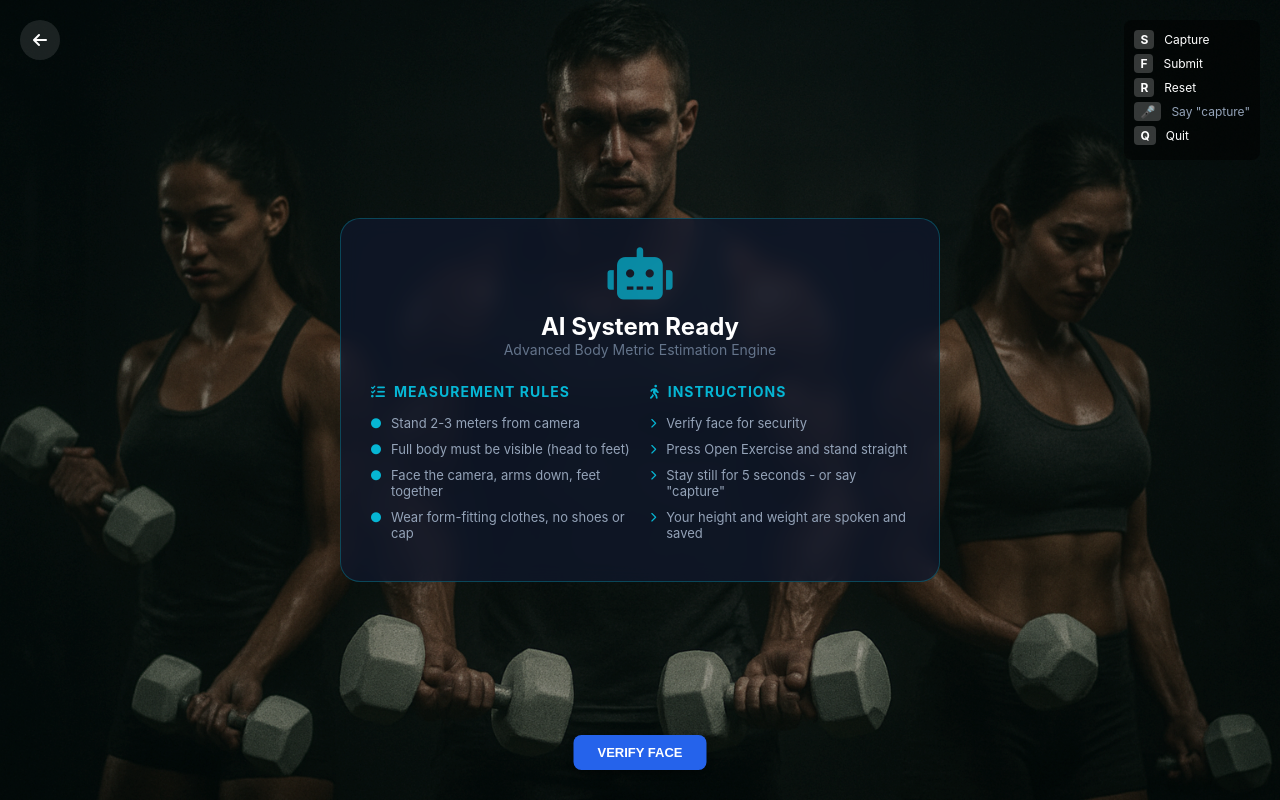
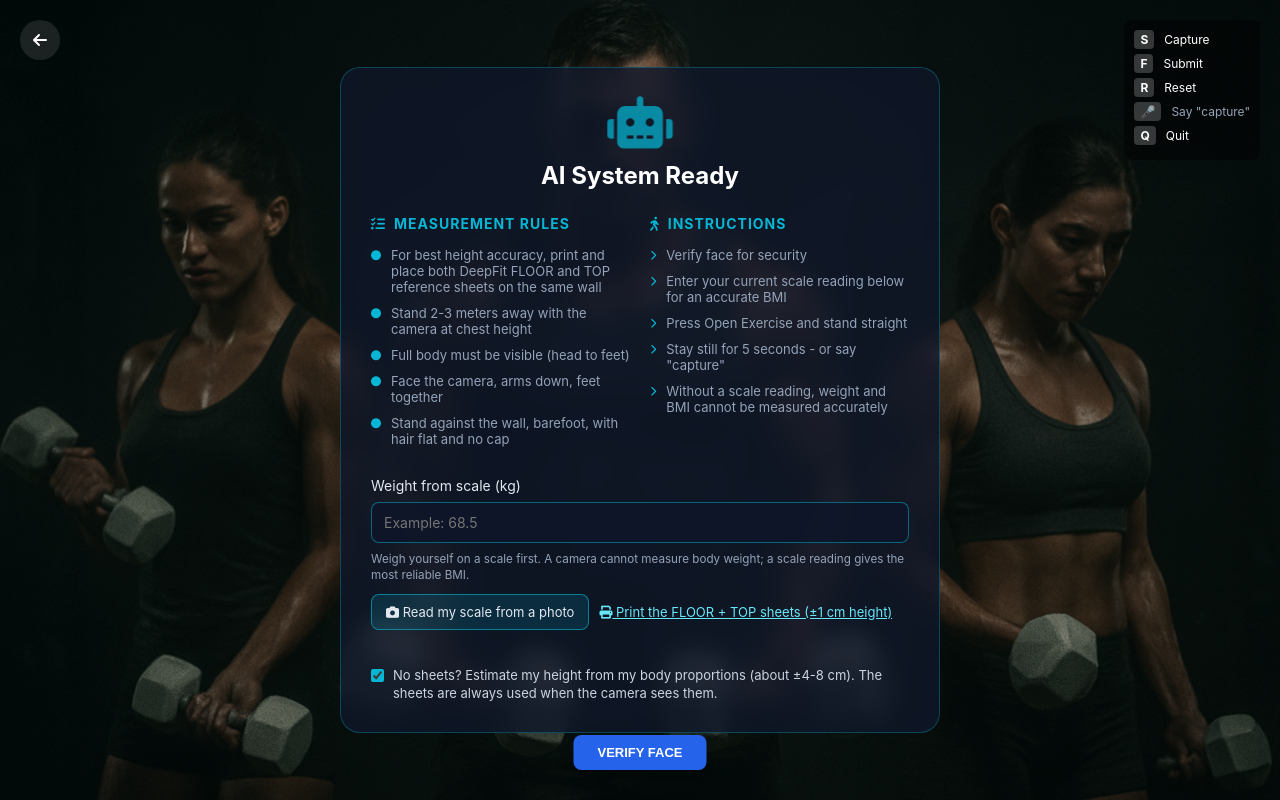
Before and after one commit to SomeswararaoTellakula/DeepFit-Optimized, a Flask app: page /height in a window 1280 px wide. Run offline with Flask 2, Linux system fonts and the light colour scheme; the visitor is signed in with stand-in values (Sample User, id 1); some libraries are stand-ins or nearby versions.

Commit message:
Improve height and weight measurement flow
Co-authored-by: Copilot <223556219+Copilot@users.noreply.github.com>

```diff
--- a/SIH_FinalApp 2/SIH-7/HeightAndWeightCalculator/app.py
+++ b/SIH_FinalApp 2/SIH-7/HeightAndWeightCalculator/app.py
@@ -952,6 +952,24 @@ def _pct_or_none(v):
     return x / 100 if x > 1 else x
 
 
+def _measurement_number(value, minimum, maximum):
+    try:
+        number = float(str(value))
+        return number if np.isfinite(number) and minimum <= number <= maximum else None
+    except (TypeError, ValueError):
+        return None
+
+
+def _bmi_for_measurement(height_cm, weight_kg, stored_bmi=None):
+    """Recalculate BMI from valid saved height and weight; use a stored value only when needed."""
+    height = _measurement_number(height_cm, 100, 230)
+    weight = _measurement_number(weight_kg, 10, 250)
+    if height is not None and weight is not None:
+        return round(weight / (height / 100) ** 2, 1)
+    bmi = _measurement_number(stored_bmi, 0.01, float('inf'))
+    return round(bmi, 1) if bmi is not None else None
+
+
 @app.route('/api/get_latest_measurement')
 def get_latest_measurement():
     """API endpoint to get the latest measurement data"""
@@ -981,13 +999,15 @@ def get_latest_measurement():
 
         if final_estimate:
             print(f"Found final estimate: {final_estimate}")
+            height_cm = _measurement_number(final_estimate.get('final_height_cm') or final_estimate.get('height_cm'), 100, 230)
+            weight_kg = _measurement_number(final_estimate.get('final_weight_kg') or final_estimate.get('weight_kg'), 10, 250)
             # Return final estimate data
             return jsonify({
                 'success': True,
                 'data': {
-                    'final_height_cm': final_estimate.get('final_height_cm'),
-                    'final_weight_kg': final_estimate.get('final_weight_kg'),
-                    'bmi': final_estimate.get('bmi'),
+                    'final_height_cm': height_cm,
+                    'final_weight_kg': weight_kg,
+                    'bmi': _bmi_for_measurement(height_cm, weight_kg, final_estimate.get('bmi')),
                     'bmi_category': final_estimate.get('bmi_category'),
                     'bmi_estimated': bool(final_estimate.get('bmi_estimated')),
                     'height_uncertainty': final_estimate.get('height_uncertainty'),
@@ -1013,17 +1033,19 @@ def get_latest_measurement():
 
         if latest_measurement:
             print(f"Found latest measurement: {latest_measurement}")
+            height_cm = _measurement_number(latest_measurement.get('height_cm') or latest_measurement.get('final_height_cm'), 100, 230)
+            weight_kg = _measurement_number(latest_measurement.get('weight_kg') or latest_measurement.get('final_weight_kg'), 10, 250)
             return jsonify({
                 'success': True,
                 'data': {
-                    'height_cm': latest_measurement.get('height_cm'),
-                    'weight_kg': latest_measurement.get('weight_kg'),
+                    'height_cm': height_cm,
+                    'weight_kg': weight_kg,
                     'confidence_score': latest_measurement.get('confidence_score'),
                     'uncertainty_height': latest_measurement.get('uncertainty_height'),
                     'uncertainty_weight': latest_measurement.get('uncertainty_weight'),
                     'calibration_quality': latest_measurement.get('calibration_quality'),
                     'timestamp': latest_measurement.get('timestamp'),
-                    'bmi': latest_measurement.get('bmi')
+                    'bmi': _bmi_for_measurement(height_cm, weight_kg, latest_measurement.get('bmi'))
                 }
             })
         else:
--- a/SIH_FinalApp 2/SIH-7/HeightAndWeightCalculator/static/js/browser_cam.js
+++ b/SIH_FinalApp 2/SIH-7/HeightAndWeightCalculator/static/js/browser_cam.js
@@ -37,7 +37,7 @@
         video.muted = true; video.playsInline = true; video.srcObject = stream;
         try { await video.play(); } catch (e) { }
         const canvas = document.createElement('canvas');
-        let active = true, lastUrl = null;
+        let active = true, lastUrl = null, networkFailures = 0;
 
         async function loop() {
             while (active) {
@@ -51,9 +51,24 @@
                 let r;
                 try {
                     r = await fetch(`/ex/${key}/frame`, { method: 'POST', body: blob, headers: { 'Content-Type': 'image/jpeg' } });
-                } catch (e) { await new Promise((ok) => setTimeout(ok, 500)); continue; }   // network hiccup: try again
+                } catch (e) {
+                    if (++networkFailures >= 5) {
+                        if (onError) onError('Lost connection while sending camera frames. Please try again.');
+                        break;
+                    }
+                    await new Promise((ok) => setTimeout(ok, 500));
+                    continue;
+                }
                 if (r.status === 204) break;                                           // test over
-                if (!r.ok) { await new Promise((ok) => setTimeout(ok, 300)); continue; }
+                if (!r.ok) {                                   // one slow or busy reply is normal on a hosted server: stop only if it keeps failing
+                    if (++networkFailures >= 4) {
+                        if (onError) onError(`Camera frame processing failed (HTTP ${r.status}). Please try again or check the server logs.`);
+                        break;
+                    }
+                    await new Promise((ok) => setTimeout(ok, 400));
+                    continue;
+                }
+                networkFailures = 0;
                 const out = await r.blob();
                 if (!active) break;
                 const url = URL.createObjectURL(out);
--- a/SIH_FinalApp 2/SIH-7/HeightAndWeightCalculator/static/js/classic_height.js
+++ b/SIH_FinalApp 2/SIH-7/HeightAndWeightCalculator/static/js/classic_height.js
@@ -1,13 +1,12 @@
 /*
  * DeepFit - the original full-screen Height & Weight page, measured by the shared engine (stature.py).
  *
- *   Verify Face -> Open Exercise -> stand still (it measures by itself after ~5 s)
- *   or say "capture" / press S -> the height and weight are shown and SPOKEN, and saved
+ *   Verify Face -> enter a scale reading if available -> Open Exercise -> stand still
+ *   or say "capture" / press S -> the height and weight are shown and saved
  *   -> Submit (F) opens the cumulative results.  R = measure again, Q = quit.
  *
  * With the two DeepFit sheets on the wall the height is measured (about +/-1 cm). Without them it is ESTIMATED
- * from the body's own proportions (about +/-8 cm) and the weight is a typical weight for that height - the
- * screen and the voice say so.
+ * from the body's own proportions (about +/-8 cm). A scale reading is needed for an accurate BMI.
  */
 (function () {
     const CFG = Object.assign({ key: 'height_weight', duration: 60, requireFace: true, verifyUrl: '/api/verify_user_identity',
@@ -19,7 +18,9 @@
         stats: $('statsOverlay'), h: $('heightDisplay'), w: $('weightDisplay'), conf: $('confidenceDisplay'),
         verify: $('verifyFaceBtn'), open: $('openExerciseBtn'), capture: $('saveBtn'), submit: $('submitBtn'), reset: $('resetBtn'),
         badge: $('autoSaveStatus'), result: $('resultPanel'), resH: $('resHeight'), resW: $('resWeight'), resNote: $('resNote'),
-        mic: $('micStatus'), line: $('feedbackLine'),
+        mic: $('micStatus'), line: $('feedbackLine'), weightInput: $('scaleWeightInput'),
+        estimateOption: $('allowBodyEstimate'), resBmi: $('resBmi'), resBmiLabel: $('resBmiLabel'),
+        photoBtn: $('scalePhotoBtn'), photoInput: $('scalePhotoInput'), photoStatus: $('scalePhotoStatus'),
     };
     const notify = (msg, type) => { try { notificationSystem.show(msg, type || 'info'); } catch (e) { } };
     let verified = !CFG.requireFace, running = false, pollTimer = null, result = null, wantSubmit = false, lastFeedback = '';
@@ -119,9 +120,56 @@
         el.submit.style.display = 'inline-block';
         el.reset.style.display = 'inline-block';
     }
+    // ---- weight from a photo of the scale display (read by the vision model on the server)
+    let photoKg = null, photoDetail = null;
+    function photoStatus(text, cls) {
+        if (!el.photoStatus) return;
+        el.photoStatus.textContent = text; el.photoStatus.className = 'scale-photo-status' + (cls ? ' ' + cls : '');
+    }
+    if (el.photoBtn && el.photoInput) {
+        el.photoBtn.addEventListener('click', () => el.photoInput.click());
+        el.photoInput.addEventListener('change', async () => {
+            const f = el.photoInput.files && el.photoInput.files[0];
+            el.photoInput.value = '';
+            if (!f) return;
+            el.photoBtn.disabled = true; photoStatus('Reading the number on your scale...');
+            let d;
+            try {
+                const fd = new FormData(); fd.append('photo', f);
+                d = await (await fetch('/api/vision/scale', { method: 'POST', body: fd })).json();
+            } catch (e) { d = { ok: false, error: 'Could not reach the server - type the weight instead.' }; }
+            el.photoBtn.disabled = false;
+            if (d && d.ok && d.kg) {
+                photoKg = d.kg; photoDetail = { reading: d.reading, unit: d.unit, model: d.model, confidence: d.confidence };
+                el.weightInput.value = d.kg;
+                photoStatus(`Read ${d.reading} ${d.unit} from the scale = ${d.kg} kg. Check it matches your scale.`, 'ok');
+            } else {
+                photoStatus((d && d.error) || 'Could not read the scale - type the weight instead.', 'err');
+            }
+        });
+        el.weightInput.addEventListener('input', () => { photoKg = null; photoDetail = null; photoStatus(''); });
+    }
+
     let feedHandle = null;
+    function failMeasurement(message) {
+        if (!running) return;
+        notify(message, 'error');
+        endRun();
+        el.placeholder.style.display = 'none';
+        el.info.style.display = 'block';
+        el.open.style.display = 'inline-block';
+        fetch(`/ex/${KEY}/abort`, { method: 'POST' }).catch((error) => console.error('Could not stop measurement:', error));
+    }
+
     async function open() {
         if (!verified || running) return;
+        const weightText = el.weightInput.value.trim();
+        const weight = weightText === '' ? null : Number(weightText);
+        if (weight !== null && (!Number.isFinite(weight) || weight < 10 || weight > 250)) {
+            notify('Enter a scale weight between 10 and 250 kg, or leave it blank.', 'warning');
+            el.weightInput.focus();
+            return;
+        }
         el.open.style.display = 'none';
         el.info.style.display = 'none'; el.result.style.display = 'none';
         el.placeholder.style.display = 'flex';
@@ -129,7 +177,15 @@
         let res;
         try {
             res = await (await fetch(`/ex/${KEY}/start`, {
-                method: 'POST', headers: { 'Content-Type': 'application/json' }, body: JSON.stringify({ mode: 'standard', source: (window.DeepFitCam ? DeepFitCam.source() : 'auto') }),
+                method: 'POST', headers: { 'Content-Type': 'application/json' },
+                body: JSON.stringify({
+                    mode: 'standard',
+                    source: (window.DeepFitCam ? DeepFitCam.source() : 'auto'),
+                    weight_kg: weight,
+                    weight_source: weight === null ? null : (photoKg !== null && weight === photoKg ? 'scale_photo' : 'typed'),
+                    weight_detail: (photoKg !== null && weight === photoKg) ? photoDetail : null,
+                    allow_body_estimate: el.estimateOption.checked,
+                }),
             })).json();
         } catch (e) { res = { message: 'Could not reach the server' }; }
         if (!res || res.status !== 'success') {
@@ -140,9 +196,10 @@
             else el.open.style.display = 'inline-block';
             return;
         }
-        running = true; result = null; wantSubmit = false; lastFeedback = '';
-        feedHandle = window.DeepFitCam ? await DeepFitCam.attach(KEY, el.feed, res, (m) => notify(m, 'error'))
+        running = true; result = null; wantSubmit = false; lastFeedback = ''; statsFailures = 0;
+        feedHandle = window.DeepFitCam ? await DeepFitCam.attach(KEY, el.feed, res, failMeasurement)
                                        : (el.feed.src = `/ex/${KEY}/video_feed?t=${Date.now()}`, null);
+        if (!running) return;
         el.feed.style.display = 'block';
         el.placeholder.style.display = 'none';
         el.stats.style.display = 'flex';
@@ -158,16 +215,25 @@
     function fmtCm(v, approx) { return v == null ? '-- cm' : (approx ? '≈ ' : '') + Number(v).toFixed(1) + ' cm'; }
     function fmtKg(v, approx) { return v == null ? '-- kg' : (approx ? '≈ ' : '') + Number(v).toFixed(1) + ' kg'; }
 
+    let statsFailures = 0;
     async function poll() {
         let s;
-        try { s = await (await fetch(`/ex/${KEY}/stats`)).json(); } catch (e) { return; }
+        try {
+            const response = await fetch(`/ex/${KEY}/stats`);
+            if (!response.ok) throw new Error(`HTTP ${response.status}`);
+            s = await response.json();
+        } catch (e) {
+            if (++statsFailures >= 3) failMeasurement('Could not read measurement status from the server. Please try again.');
+            return;
+        }
+        statsFailures = 0;
         if (!s || s.active === undefined || !running) return;
         const L = s.live || {}, cd = Math.ceil(s.countdown || 0);
         if (cd > 0) { el.badge.textContent = `Get ready... ${cd}`; }
         else if (L.need) el.badge.textContent = `Measuring ${Math.min(L.samples || 0, L.need)}/${L.need}`;
         const approx = L.mode !== 'sheets';
         el.h.textContent = fmtCm(L.height_cm, approx);
-        el.w.textContent = fmtKg(L.weight_kg, approx && L.weight_estimated);
+        el.w.textContent = fmtKg(L.weight_kg, L.weight_estimated);
         el.conf.textContent = (L.confidence || 0) + '%';
         const fb = cd > 0 ? `Get ready... ${cd}` : (s.feedback || '');
         if (fb) { el.line.style.display = 'block'; el.line.textContent = fb; }
@@ -209,9 +275,16 @@
         el.conf.textContent = (M.confidence != null ? M.confidence : (M.stable ? 99 : 0)) + '%';
         el.resH.textContent = (est ? '≈ ' : '') + Math.round(r.height_cm) + ' cm';
         el.resW.textContent = r.weight_kg ? (wEst ? '≈ ' : '') + Math.round(r.weight_kg) + ' kg' : '--';
-        el.resNote.textContent = est
-            ? `Estimated from your body proportions (usually within about ±${M.uncertainty_cm || 8} cm). The weight is a typical weight for this height - a camera cannot weigh you. For an exact height, put the two DeepFit sheets on the wall.`
-            : `Measured with the wall sheets (about ±1 cm).` + (r.bmi ? ` BMI ${r.bmi}${r.bmi_category ? ' - ' + r.bmi_category : ''}.` : '');
+        const bmi = (typeof r.bmi === 'number') ? r.bmi
+            : (r.height_cm && r.weight_kg ? Math.round(r.weight_kg / Math.pow(r.height_cm / 100, 2) * 10) / 10 : null);
+        const bmiEst = wEst || r.bmi_estimated === true;
+        if (el.resBmi) el.resBmi.textContent = bmi != null ? (bmiEst ? '≈ ' : '') + bmi.toFixed(1) : '--';
+        if (el.resBmiLabel) el.resBmiLabel.textContent = bmiEst ? 'BMI (estimated)' : 'BMI' + (r.bmi_category ? ' · ' + r.bmi_category : '');
+        const hNote = est ? `Height estimated from your body proportions (about ±${M.uncertainty_cm || 8} cm) - put the two DeepFit sheets on the wall for ±1 cm.`
+                          : `Height measured with the wall sheets (about ±1 cm).`;
+        const wNote = wEst ? ' Weight and BMI are estimates from your body outline (about ±8 kg) - enter or photograph your scale reading for a real BMI.'
+                           : (r.weight_source === 'scale_photo' ? ' Weight read from your scale photo.' : ' Weight as typed from your scale.');
+        el.resNote.textContent = hNote + wNote + (bmi != null && r.bmi_note && !bmiEst ? ' ' + r.bmi_note : '');
         if (r.saved === false) el.resNote.textContent += ' Not saved - the identity check failed.';
         el.result.querySelector('h2').innerHTML = '<i class="fas fa-check-circle" style="color:#4ade80"></i> ' + (est ? 'Estimated' : 'Measured');
         el.result.style.display = 'block';
--- a/SIH_FinalApp 2/SIH-7/HeightAndWeightCalculator/templates/height.html
+++ b/SIH_FinalApp 2/SIH-7/HeightAndWeightCalculator/templates/height.html
@@ -214,6 +214,8 @@
             transform: translate(-50%, -50%);
             width: 80%;
             max-width: 600px;
+            max-height: calc(100vh - 40px);
+            overflow-y: auto;
             background: rgba(15, 23, 42, 0.8);
             border: 1px solid rgba(6, 182, 212, 0.3);
             border-radius: 20px;
@@ -222,6 +224,45 @@
             z-index: 80;
             transition: all 0.5s ease;
         }
+
+        .scale-weight-field {
+            display: grid;
+            gap: 8px;
+            margin-top: 20px;
+            color: #e2e8f0;
+            font-size: 14px;
+        }
+        .scale-weight-field input {
+            width: 100%;
+            box-sizing: border-box;
+            padding: 11px 12px;
+            border: 1px solid rgba(6, 182, 212, 0.5);
+            border-radius: 8px;
+            background: rgba(15, 23, 42, 0.9);
+            color: white;
+            font: inherit;
+        }
+        .scale-weight-field small { color: #94a3b8; line-height: 1.4; }
+        .scale-photo-row { display: flex; flex-wrap: wrap; gap: 10px; align-items: center; margin-top: 10px; }
+        .scale-photo-btn {
+            padding: 9px 14px; border-radius: 8px; border: 1px solid rgba(6, 182, 212, 0.6);
+            background: rgba(6, 182, 212, 0.15); color: #e2e8f0; font: inherit; font-size: 13px; cursor: pointer;
+        }
+        .scale-photo-btn:disabled { opacity: 0.6; cursor: wait; }
+        .sheet-link { color: #67e8f9; font-size: 13px; }
+        .scale-photo-status { margin-top: 6px; font-size: 13px; color: #94a3b8; min-height: 18px; }
+        .scale-photo-status.ok { color: #4ade80; }
+        .scale-photo-status.err { color: #fca5a5; }
+        .estimate-option {
+            display: flex;
+            align-items: flex-start;
+            gap: 9px;
+            margin-top: 12px;
+            color: #cbd5e1;
+            font-size: 13px;
+            line-height: 1.4;
+        }
+        .estimate-option input { margin-top: 3px; accent-color: #06b6d4; }
 
         .info-grid {
             display: grid;
@@ -326,28 +367,45 @@
             <div style="text-align: center; margin-bottom: 25px;">
                 <i class="fas fa-robot fa-3x pulse-icon" style="color: #06b6d4; margin-bottom: 15px;"></i>
                 <h2 style="margin: 0; color: white;">AI System Ready</h2>
-                <p style="color: #64748b; font-size: 14px;">Advanced Body Metric Estimation Engine</p>
             </div>
             <div class="info-grid">
                 <div class="info-section">
                     <h4><i class="fas fa-list-check"></i> Measurement Rules</h4>
                     <ul class="info-list">
-                        <li><i class="fas fa-circle"></i> Stand 2-3 meters from camera</li>
+                        <li><i class="fas fa-circle"></i> For best height accuracy, print and place both DeepFit FLOOR and TOP reference sheets on the same wall</li>
+                        <li><i class="fas fa-circle"></i> Stand 2-3 meters away with the camera at chest height</li>
                         <li><i class="fas fa-circle"></i> Full body must be visible (head to feet)</li>
                         <li><i class="fas fa-circle"></i> Face the camera, arms down, feet together</li>
-                        <li><i class="fas fa-circle"></i> Wear form-fitting clothes, no shoes or cap</li>
+                        <li><i class="fas fa-circle"></i> Stand against the wall, barefoot, with hair flat and no cap</li>
                     </ul>
                 </div>
                 <div class="info-section">
                     <h4><i class="fas fa-person-walking"></i> Instructions</h4>
                     <ul class="info-list">
                         <li><i class="fas fa-chevron-right"></i> Verify face for security</li>
+                        <li><i class="fas fa-chevron-right"></i> Enter your current scale reading below for an accurate BMI</li>
                         <li><i class="fas fa-chevron-right"></i> Press Open Exercise and stand straight</li>
                         <li><i class="fas fa-chevron-right"></i> Stay still for 5 seconds - or say "capture"</li>
-                        <li><i class="fas fa-chevron-right"></i> Your height and weight are spoken and saved</li>
+                        <li><i class="fas fa-chevron-right"></i> Without a scale reading, weight and BMI cannot be measured accurately</li>
                     </ul>
                 </div>
             </div>
+            <label class="scale-weight-field" for="scaleWeightInput">
+                Weight from scale (kg)
+                <input id="scaleWeightInput" type="number" min="10" max="250" step="0.1" inputmode="decimal"
+                       placeholder="Example: 68.5">
+                <small>Weigh yourself on a scale first. A camera cannot measure body weight; a scale reading gives the most reliable BMI.</small>
+            </label>
+            <div class="scale-photo-row">
+                <button type="button" id="scalePhotoBtn" class="scale-photo-btn"><i class="fas fa-camera"></i> Read my scale from a photo</button>
+                <input id="scalePhotoInput" type="file" accept="image/*" capture="environment" hidden>
+                <a class="sheet-link" href="/height/marker" target="_blank" rel="noopener"><i class="fas fa-print"></i> Print the FLOOR + TOP sheets (±1 cm height)</a>
+            </div>
+            <div class="scale-photo-status" id="scalePhotoStatus"></div>
+            <label class="estimate-option" for="allowBodyEstimate">
+                <input id="allowBodyEstimate" type="checkbox" checked>
+                <span>No sheets? Estimate my height from my body proportions (about ±4-8 cm). The sheets are always used when the camera sees them.</span>
+            </label>
         </div>
 
         <!-- Result -->
@@ -356,6 +414,7 @@
             <div class="big">
                 <div><b id="resHeight">--</b><span>Height</span></div>
                 <div><b id="resWeight">--</b><span>Weight</span></div>
+                <div><b id="resBmi">--</b><span id="resBmiLabel">BMI</span></div>
             </div>
             <div class="note" id="resNote"></div>
             <div class="note" style="color:#64748b">Press <b>Submit (F)</b> to see all your results, or <b>Reset (R)</b> to measure again.</div>
@@ -387,6 +446,6 @@
     {% include 'partials/verify_view.html' %}
     <script>window.CLASSIC = {{ (classic or {})|tojson }};</script>
     <script src="{{ url_for('static', filename='js/browser_cam.js', v='1') }}"></script>
-    <script src="{{ url_for('static', filename='js/classic_height.js', v='2') }}"></script>
+    <script src="{{ url_for('static', filename='js/classic_height.js', v='5') }}"></script>
 </body>
 </html>
```
Also changed, not shown: SIH_FinalApp 2/SIH-7/HeightAndWeightCalculator/exercise_blueprint.py (+9 -1 lines), SIH_FinalApp 2/SIH-7/HeightAndWeightCalculator/stature.py (+42 -7 lines).
